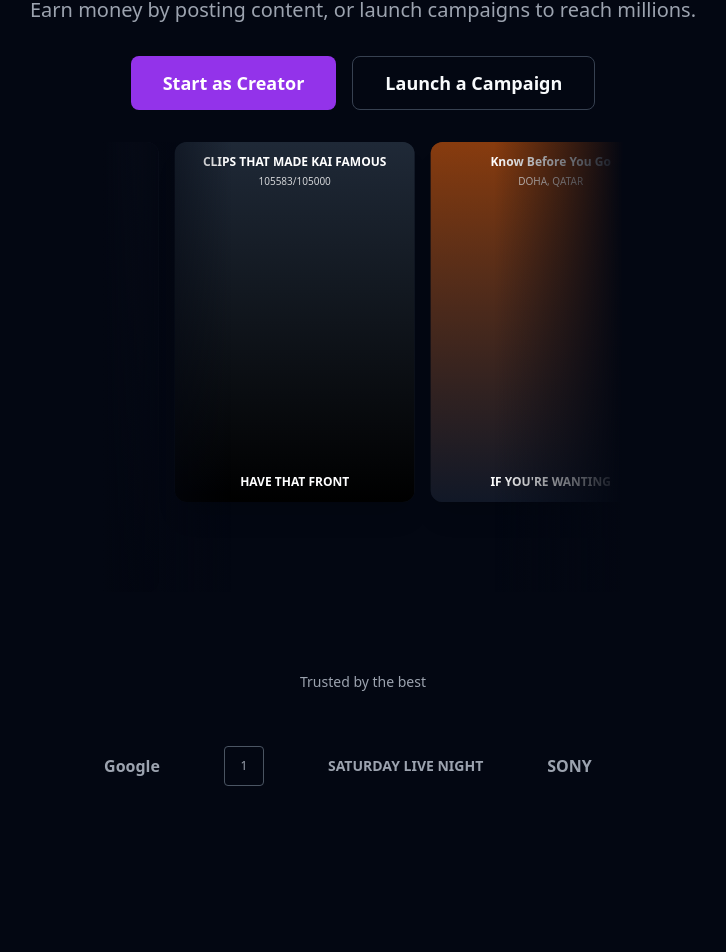
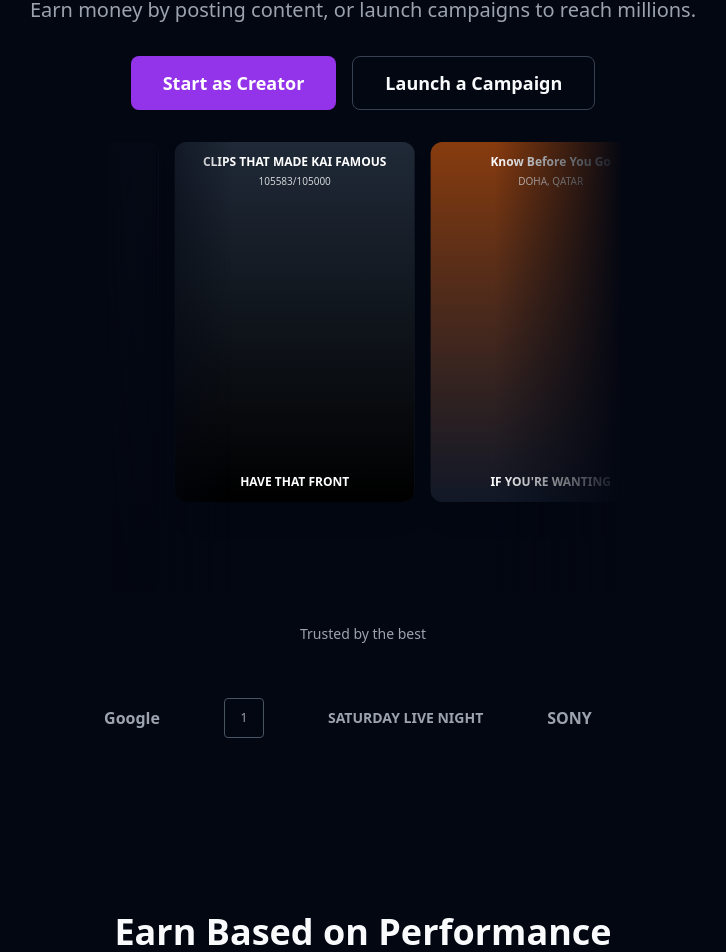
Before and after one commit to Clips-coder/clips, a Next.js app: page / in a window 1280 px wide. Shown: the part 256-1208 px from the top of the page, without its empty margins (277-1003 px from the left). Built offline with nearby package versions, Linux system fonts and the light colour scheme.

Commit message:
Fix spacing: equalize margins between buttons-video slider and video slider-logo slider
Co-authored-by: Cursor <cursoragent@cursor.com>

```diff
--- a/app/page.tsx
+++ b/app/page.tsx
@@ -33,7 +33,7 @@ export default function LandingPage() {
       </header>
 
       {/* Hero */}
-      <section className="pt-32 pb-20 px-6">
+      <section className="pt-32 pb-0 px-6">
         <div className="max-w-4xl mx-auto text-center">
           <h1 className="text-6xl md:text-7xl font-bold mb-6 bg-gradient-to-r from-white to-gray-400 bg-clip-text text-transparent">
             Turn Views Into Revenue
@@ -47,7 +47,7 @@ export default function LandingPage() {
           </div>
 
           {/* Video Slider */}
-          <div className="w-full flex justify-center mb-0">
+          <div className="w-full flex justify-center pb-8">
             <div className="w-[520px] overflow-hidden relative">
               {/* Fade gradients on sides */}
               <div className="absolute left-0 top-0 bottom-0 w-32 bg-gradient-to-r from-gray-950 to-transparent z-10 pointer-events-none"></div>
@@ -145,7 +145,7 @@ export default function LandingPage() {
       </section>
 
       {/* Trusted by the best - Logo Slider */}
-      <section className="pt-8 pb-20 px-6 bg-gray-950 -mt-8">
+      <section className="pt-0 pb-20 px-6 bg-gray-950">
         <div className="w-full flex justify-center">
           <div className="w-[520px] overflow-hidden">
             <h2 className="text-center text-gray-400 text-sm mb-10">Trusted by the best</h2>
```
